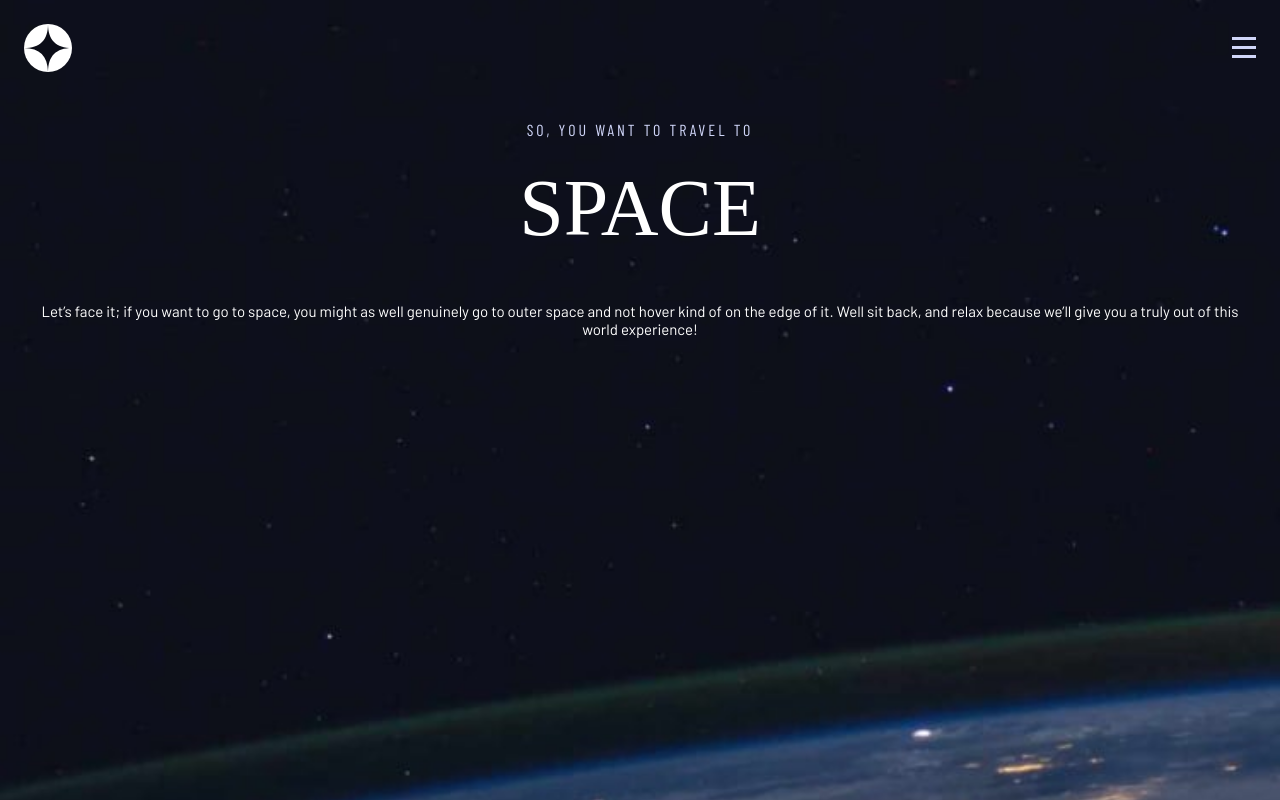
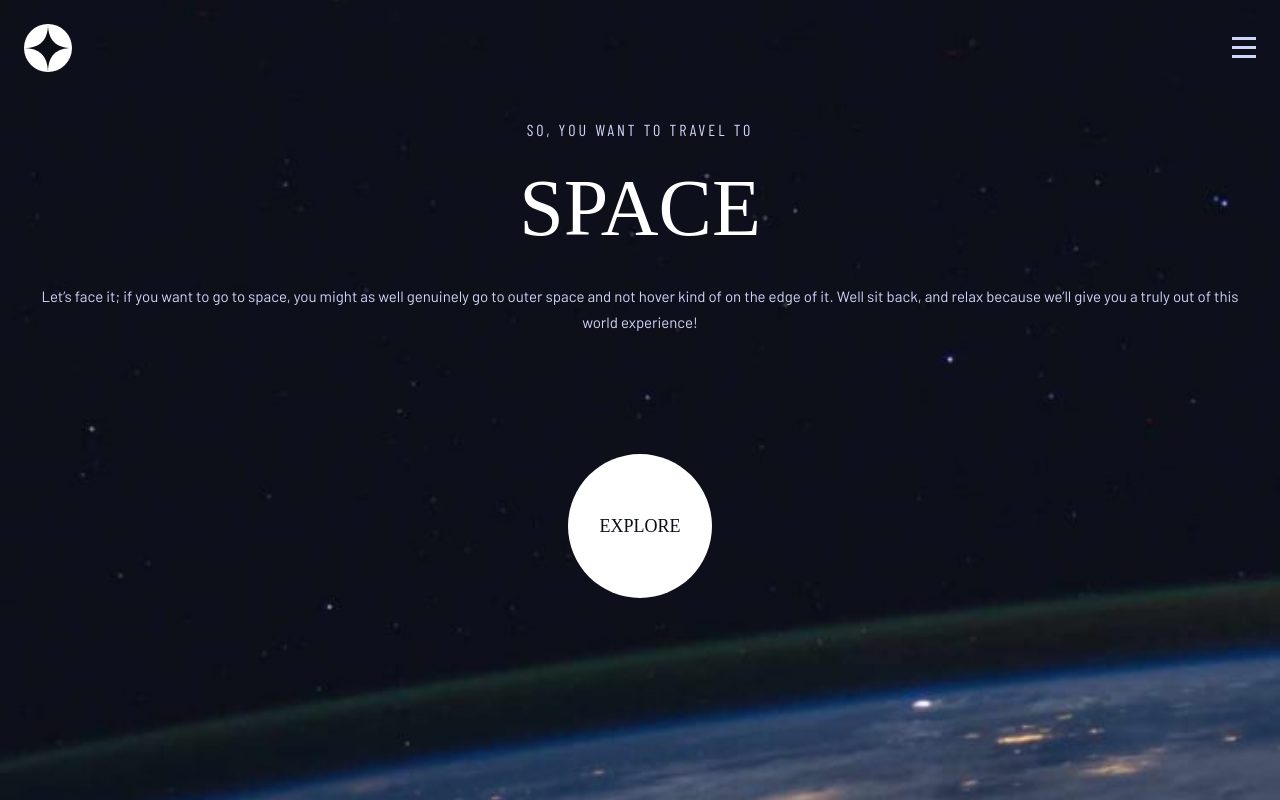
Before and after one commit to yora-dev/Space-Tourism-Website, a plain HTML site: page index.html in a window 1280 px wide. Drawn offline with nearby package versions, Linux system fonts and the light colour scheme; a web font is replaced by a local one.

Commit message:
Update styles for home section and add explore button

```diff
--- a/assets/styles/style.css
+++ b/assets/styles/style.css
@@ -22,12 +22,15 @@ body {
   background-position: center;
   padding: 2.4rem;
   color: var(--white);
-  height: 100vh;
+  display: flex;
+  flex-direction: column;
+  align-items: center;
 }
 
 /* Navbar */
 .nav {
   display: flex;
+  width: 100%;
   justify-content: space-between;
   align-items: center;
   padding-bottom: 2.4rem;
@@ -84,6 +87,12 @@ body {
   font-size: 1.5rem;
 }
 
+.home__container {
+  display: flex;
+  flex-direction: column;
+  align-items: center;
+}
+
 .home__text {
   text-align: center;
 }
@@ -96,5 +105,29 @@ body {
 }
 
 .home__heading {
-  margin-bottom: 4.8rem;
+  margin-bottom: 3rem;
 }
+
+.home__message {
+  color: var(--light-blue);
+  line-height: 1.7;
+}
+
+.home__explore {
+  background-color: var(--white);
+  display: flex;
+  justify-content: center;
+  align-items: center;
+  border-radius: 50%;
+  height: 14.4rem;
+  width: 14.4rem;
+  text-decoration: none;
+  text-transform: uppercase;
+  color: var(--dark-blue);
+  transition: all 0.35s;
+  margin: 11.9rem 0;
+}
+
+.home__explore:hover {
+  box-shadow: 0 0 0 4rem rgba(255, 255, 255, 0.5);
+}
--- a/index.html
+++ b/index.html
@@ -42,6 +42,8 @@
           experience!
         </p>
       </div>
+
+      <a href="" class="home__explore text-4">Explore</a>
     </div>
   </body>
 </html>
```
